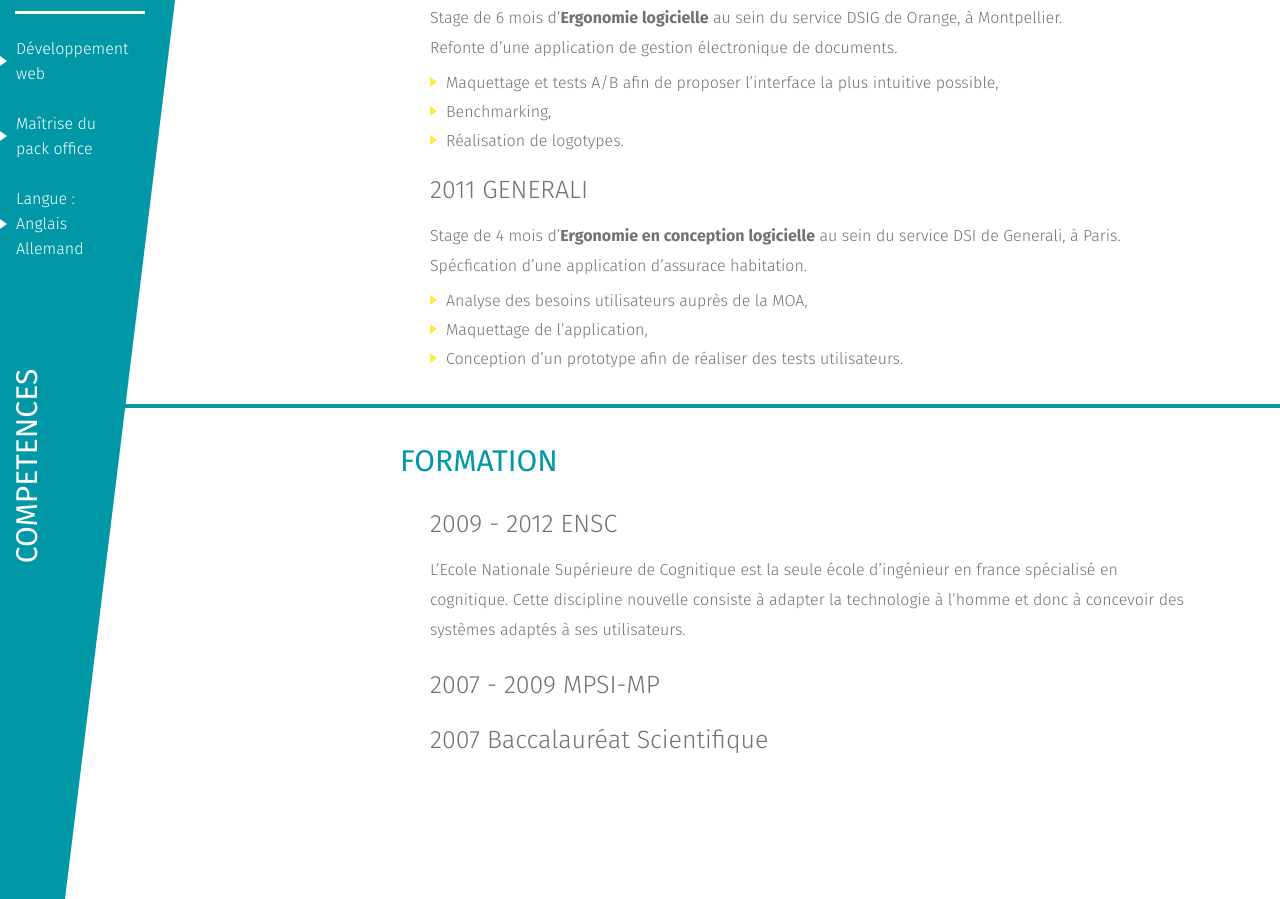
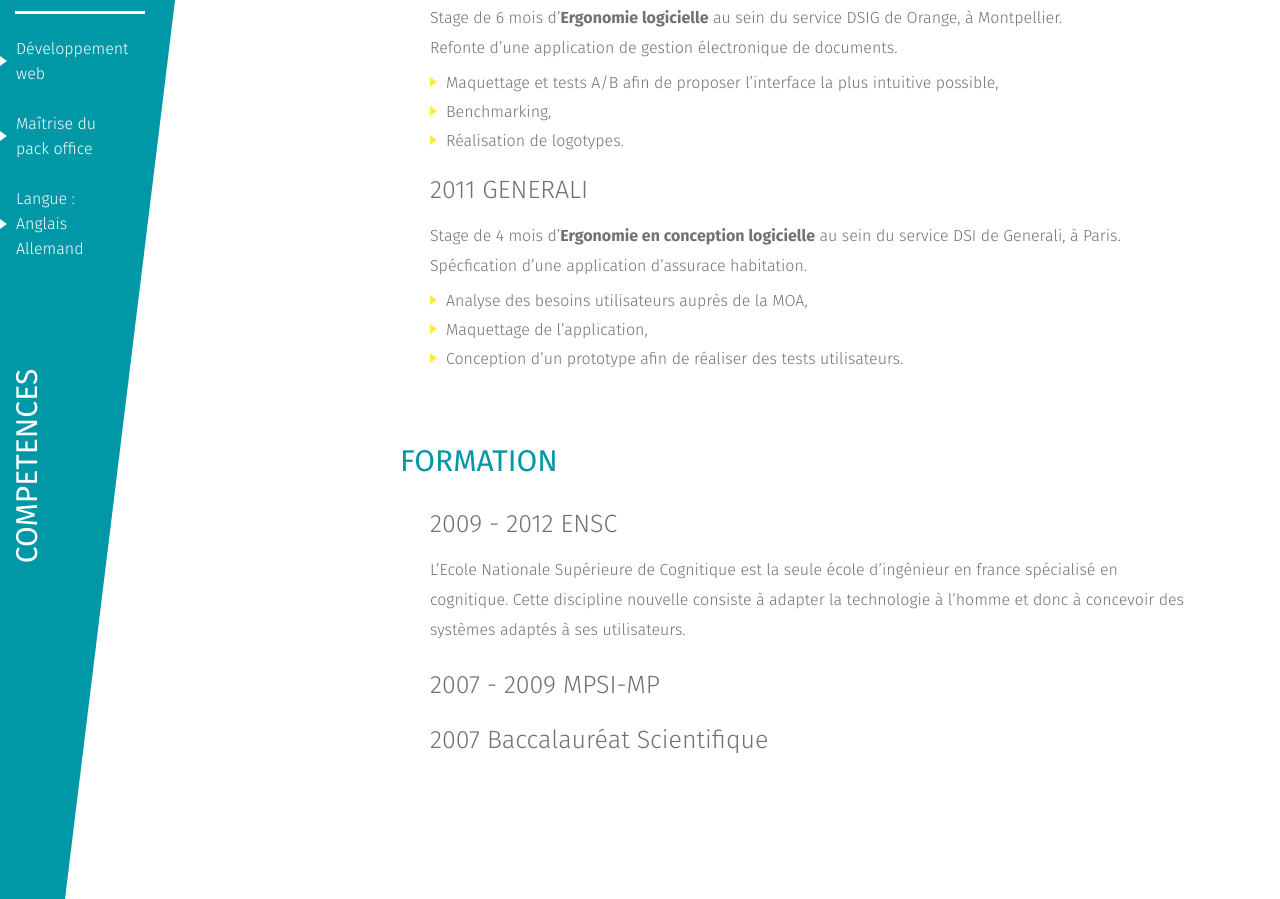
Before and after one commit to ljourdois/ljourdois.github.io, a plain HTML site: page index.html in a window 1280 px wide. Shown: the part 626-1525 px from the top of the page. Drawn offline with Linux system fonts and the light colour scheme.

Commit message:
style(cv):remove separation between experiences and formation

```diff
--- a/index.html
+++ b/index.html
@@ -118,7 +118,6 @@
 
 				</div>
 			</div>
-			<div class="separation-content"></div>
 		</div>
 	</body>
 </html>
```
